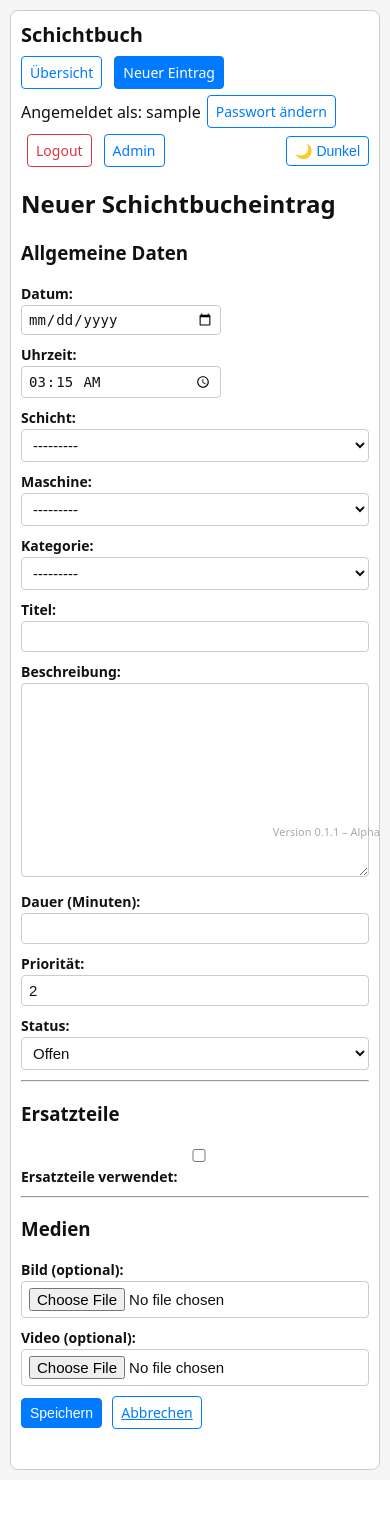
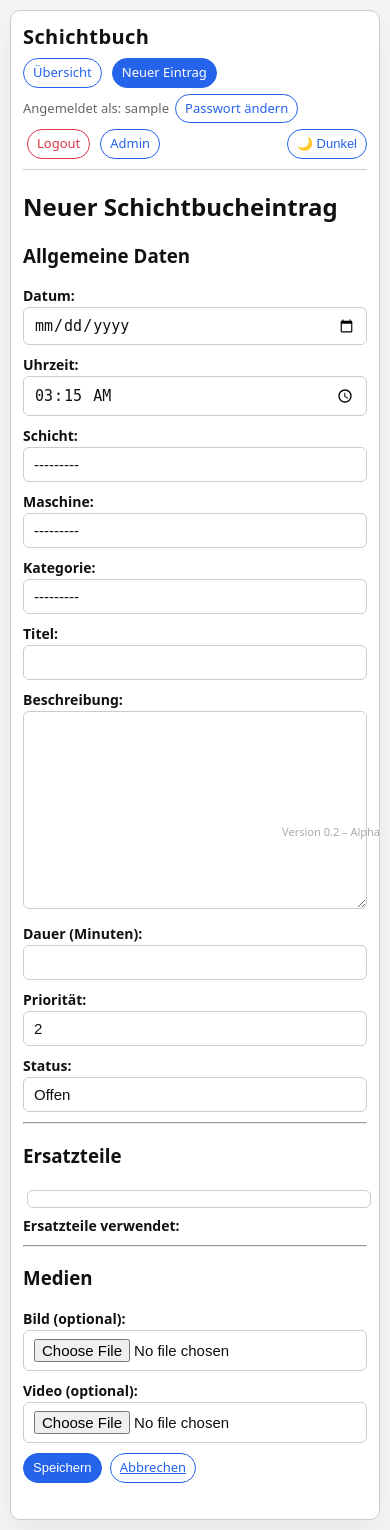
Before and after one commit to plumpsklo/Schichtbuch, a Django app: page /eintrag/neu/ in a window 390 px wide. Before the commit the page ends 1470 px from the top, so only its background shows below. Run offline with Django 4.2, Linux system fonts and the light colour scheme; the visitor is signed in with stand-in values (Sample User, id 1); data that the repository does not hold is empty.

Commit message:
Update styles for improved UI consistency and adjust app version to 0.2

```diff
--- a/buch/templates/buch/base.html
+++ b/buch/templates/buch/base.html
@@ -15,43 +15,48 @@
             --text-color: #111111;
             --muted-text: #666666;
             --border-color: #cccccc;
-            --header-bg: #eeeeee;
+            --header-bg: #f1f3f5;
             --card-bg: #f9f9f9;
 
-            --primary-color: #007bff;
+            --primary-color: #2563eb;
             --primary-text-on: #ffffff;
 
             --danger-color: #dc3545;
             --danger-text-on: #ffffff;
 
             --button-bg: #ffffff;
-            --button-border: #007bff;
-            --button-text: #007bff;
+            --button-border: #2563eb;
+            --button-text: #2563eb;
         }
 
         [data-theme="dark"] {
-            --bg-color: #121212;
-            --bg-color-alt: #181818;
+            --bg-color: #0b0b0f;
+            --bg-color-alt: #15151c;
             --text-color: #f5f5f5;
             --muted-text: #aaaaaa;
             --border-color: #333333;
-            --header-bg: #202020;
-            --card-bg: #1f1f1f;
+            --header-bg: #20202a;
+            --card-bg: #1f1f28;
 
-            --primary-color: #3d8bff;
+            --primary-color: #3b82f6;
             --primary-text-on: #ffffff;
 
             --danger-color: #ff5c5c;
             --danger-text-on: #ffffff;
 
-            --button-bg: #1f1f1f;
-            --button-border: #3d8bff;
+            --button-bg: #1f1f28;
+            --button-border: #3b82f6;
             --button-text: #e0e0e0;
+        }
+
+        * {
+            box-sizing: border-box;
         }
 
         body {
             font-family: system-ui, -apple-system, BlinkMacSystemFont, sans-serif;
-            margin: 16px;
+            margin: 0;
+            padding: 16px;
             font-size: 16px;
             background-color: var(--bg-color);
             color: var(--text-color);
@@ -61,17 +66,22 @@
             max-width: 1100px;
             margin: 0 auto;
             background-color: var(--bg-color-alt);
-            padding: 12px 16px 40px 16px;
-            border-radius: 8px;
+            padding: 16px 18px 40px 18px;
+            border-radius: 12px;
             border: 1px solid var(--border-color);
+            box-shadow: 0 12px 30px rgba(0,0,0,0.06);
         }
 
         header {
             margin-bottom: 20px;
+            border-bottom: 1px solid var(--border-color);
+            padding-bottom: 10px;
         }
 
         header h1 {
             margin: 0 0 8px 0;
+            font-size: 24px;
+            letter-spacing: 0.02em;
         }
 
         nav {
@@ -79,6 +89,7 @@
             flex-wrap: wrap;
             gap: 8px;
             align-items: center;
+            row-gap: 6px;
         }
 
         nav a {
@@ -87,6 +98,11 @@
 
         .nav-spacer {
             flex: 1 1 auto;
+        }
+
+        .nav-user {
+            font-size: 13px;
+            color: var(--muted-text);
         }
 
         table {
@@ -103,6 +119,7 @@
 
         th {
             background: var(--header-bg);
+            text-align: left;
         }
 
         .table-wrapper {
@@ -120,7 +137,7 @@
         .stat-box {
             padding: 10px;
             border: 1px solid var(--border-color);
-            border-radius: 4px;
+            border-radius: 8px;
             background: var(--card-bg);
             flex: 1 1 140px;
         }
@@ -132,24 +149,36 @@
 
         .stat-value {
             font-size: 20px;
-            font-weight: bold;
+            font-weight: 600;
         }
 
         .btn {
             display: inline-block;
             padding: 6px 10px;
-            border-radius: 4px;
+            border-radius: 999px;
             border: 1px solid var(--button-border);
             color: var(--button-text);
             background: var(--button-bg);
             font-size: 14px;
             cursor: pointer;
+            line-height: 1.2;
+            transition: background 0.15s ease, color 0.15s ease, border-color 0.15s ease,
+                        transform 0.06s ease;
+        }
+
+        .btn:hover {
+            background: rgba(37,99,235,0.06);
+            transform: translateY(-1px);
         }
 
         .btn-primary {
             background: var(--primary-color);
             color: var(--primary-text-on);
             border-color: var(--primary-color);
+        }
+
+        .btn-primary:hover {
+            background: #1d4ed8;
         }
 
         .btn-danger {
@@ -169,7 +198,7 @@
         }
 
         .btn + .btn {
-            margin-left: 6px;
+            margin-left: 4px;
         }
 
         .field {
@@ -187,19 +216,13 @@
         select,
         textarea {
             width: 100%;
-            padding: 8px;
-            font-size: 16px; /* angenehm für Touch UND PC */
-            box-sizing: border-box;
+            padding: 8px 10px;
+            font-size: 15px;
             background-color: var(--bg-color-alt);
             color: var(--text-color);
             border: 1px solid var(--border-color);
-            border-radius: 4px;
-        }
-
-        /* speziell: Datum/Zeit etwas kompakter + nicht „endlos lang“ */
-        input[type="date"],
-        input[type="time"] {
-            max-width: 230px;       /* verhindert zu lange Felder in Grids/Formularen */
+            border-radius: 6px;
+            appearance: none;
         }
 
         input:focus,
@@ -207,6 +230,11 @@
         textarea:focus {
             outline: 2px solid var(--primary-color);
             outline-offset: 1px;
+        }
+
+        textarea {
+            min-height: 80px;
+            resize: vertical;
         }
 
         .errors {
@@ -232,14 +260,28 @@
             font-weight: 600;
         }
 
+        /* Speziell: Filter-Bereich kompakter machen */
+        #filter-container input,
+        #filter-container select {
+            max-width: 260px;     /* Desktop: nicht übertrieben breit */
+        }
+
+        /* Datum/Zeit im Filter leicht schlanker wirken lassen */
+        #filter-container input[type="date"],
+        #filter-container input[type="time"] {
+            font-size: 14px;
+            padding: 6px 8px;
+        }
+
         /* 🔽 kleinere Bildschirme (iPhones etc.) */
         @media (max-width: 600px) {
             body {
-                margin: 10px;
+                padding: 10px;
             }
 
             .container {
-                padding: 10px 10px 40px 10px;
+                padding: 12px 12px 36px 12px;
+                border-radius: 10px;
             }
 
             header h1 {
@@ -252,71 +294,26 @@
             }
 
             .btn {
-                font-size: 14px;
-                padding: 6px 8px;
+                font-size: 13px;
+                padding: 6px 9px;
             }
 
             th, td {
                 white-space: nowrap;
+                font-size: 13px;
             }
 
-            /* Inputs auf Handy insgesamt etwas kompakter */
-            input,
-            select,
-            textarea {
-                font-size: 15px;
-                padding: 6px 7px;
+            /* Filter: Felder auf Handy noch etwas kompakter */
+            #filter-container input,
+            #filter-container select {
+                font-size: 14px;
+                padding: 5px 7px;
             }
 
-            /* Datum/Zeit auf Handy noch etwas kleiner & optisch passend */
-            input[type="date"],
-            input[type="time"] {
-                font-size: 14px;
-                padding: 5px 6px;
-                max-width: 200px;  /* etwas schmaler als auf Desktop */
-            }
-
-            /* -------------------------------------------- */
-            /* SPEZIAL: Filter-Felder kompakter machen      */
-            /* -------------------------------------------- */
-
-            /* Grundlegende Einheitlichkeit */
-            .filter-panel input,
-            .filter-panel select {
-                max-width: 180px !important;
-                padding: 5px 6px !important;
-                font-size: 14px !important;
-            }
-
-            /* Datum/Zeit im Filter separat, noch kompakter */
-            .filter-panel input[type="date"],
-            .filter-panel input[type="time"] {
-                max-width: 150px !important;
-                height: 34px !important;
-                min-height: 34px !important;
-                font-size: 13px !important;
-                padding: 4px 5px !important;
-                appearance: none;
-                -webkit-appearance: none;
-            }
-
-            /* iPhone/iOS Fix – zwingt Safari die Höhe zu akzeptieren */
-            @supports (-webkit-touch-callout: none) {
-                .filter-panel input[type="date"],
-                .filter-panel input[type="time"] {
-                    font-size: 12px !important;
-                    padding: 3px 5px !important;
-                    height: 32px !important;
-                    min-height: 32px !important;
-                }
-            }
-
-            /* Grid des Filters auf Mobil enger machen */
-            @media (max-width: 600px) {
-                .filter-panel {
-                    grid-template-columns: repeat(auto-fit, minmax(120px, 1fr)) !important;
-                    gap: 6px !important;
-                }
+            #filter-container input[type="date"],
+            #filter-container input[type="time"] {
+                font-size: 13px;
+                padding: 4px 6px;
             }
         }
     </style>
@@ -330,7 +327,7 @@
                 <a href="{% url 'home' %}" class="btn">Übersicht</a>
                 <a href="{% url 'new_entry' %}" class="btn btn-primary">Neuer Eintrag</a>
 
-                <span>Angemeldet als: {{ user.username }}</span>
+                <span class="nav-user">Angemeldet als: {{ user.username }}</span>
                 <a href="{% url 'password_change' %}" class="btn">Passwort ändern</a>
                 <a href="{% url 'logout' %}" class="btn btn-danger">Logout</a>
             {% else %}
--- a/schichtbuch/settings.py
+++ b/schichtbuch/settings.py
@@ -135,5 +135,5 @@ LOGOUT_REDIRECT_URL = 'login'
 
 DEFAULT_AUTO_FIELD = 'django.db.models.BigAutoField'
 
-APP_VERSION = "0.1.1"
+APP_VERSION = "0.2"
 APP_STAGE = "alpha"
```
